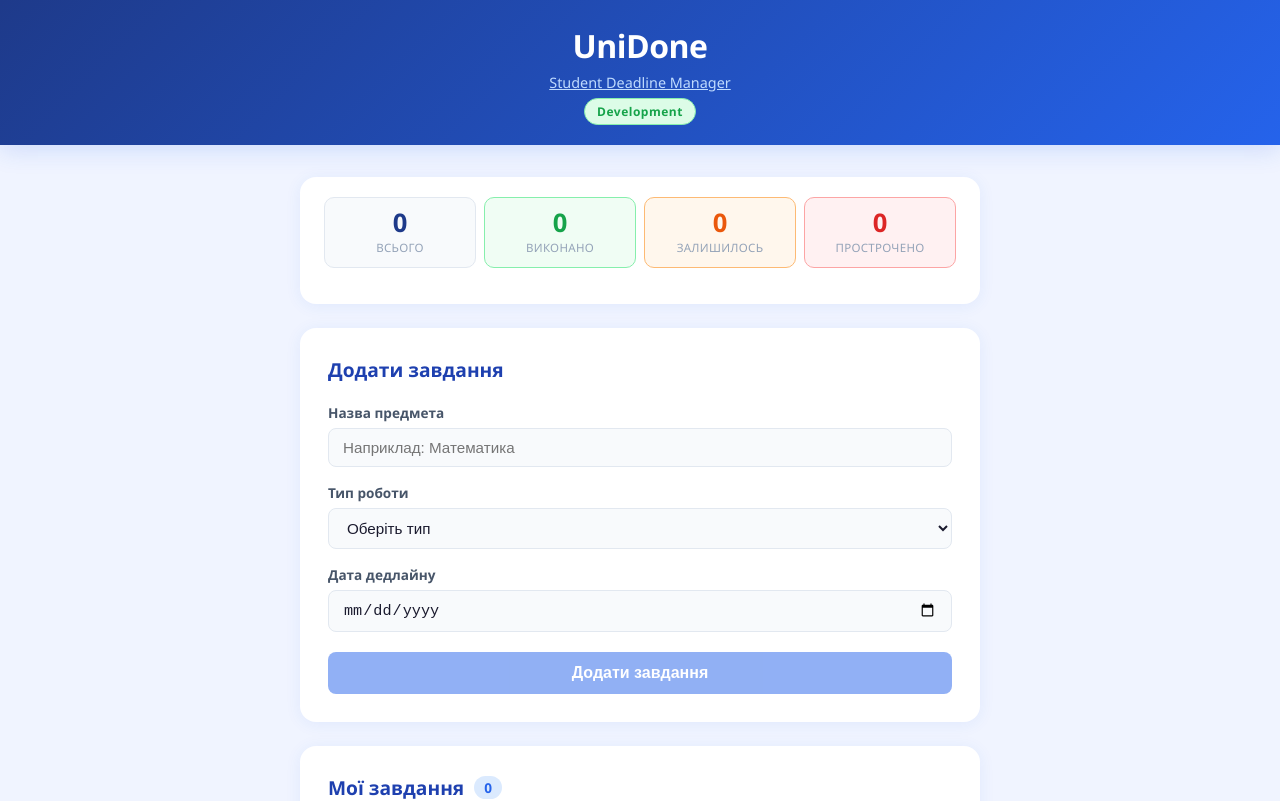
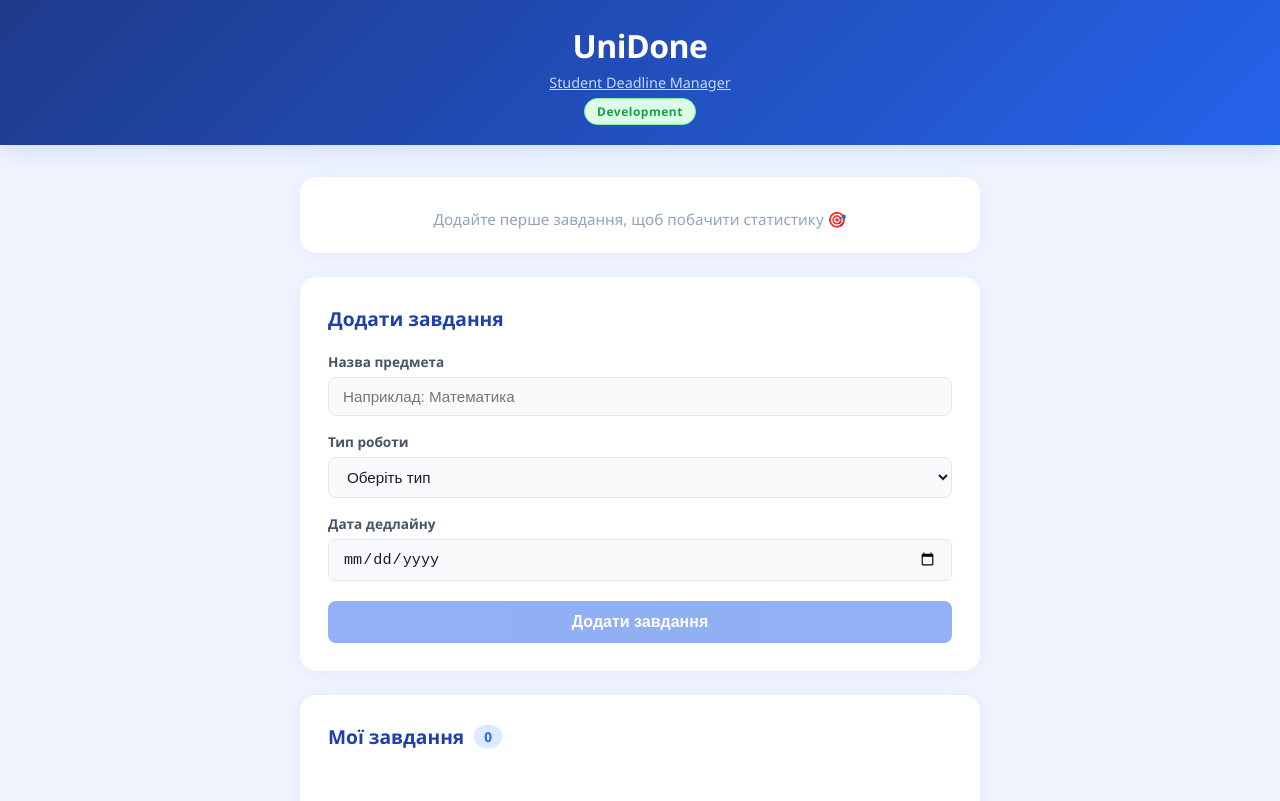
Before and after one commit to Deonnys17/laba1, a Vue app: page / in a window 1280 px wide. Shown: the top 801 px of the page. Built offline with nearby package versions, Linux system fonts and the light colour scheme.

Commit message:
fix: show empty state hint instead of zero counters in StatsBar

```diff
--- a/src/components/StatsBar.vue
+++ b/src/components/StatsBar.vue
@@ -1,6 +1,6 @@
 <template>
   <div class="stats-bar">
-    <div class="stats-row">
+    <div v-if="total > 0" class="stats-row">
       <div class="stat">
         <span class="stat-value">{{ total }}</span>
         <span class="stat-label">Всього</span>
@@ -17,6 +17,10 @@
         <span class="stat-value">{{ overdue }}</span>
         <span class="stat-label">Прострочено</span>
       </div>
+    </div>
+
+    <div v-if="total === 0" class="empty-state">
+      Додайте перше завдання, щоб побачити статистику 🎯
     </div>
 
     <div class="progress-wrap" v-if="total > 0">
@@ -73,6 +77,13 @@ export default {
   padding: 20px 24px;
   box-shadow: 0 2px 16px rgba(37, 99, 235, 0.08);
   margin-bottom: 24px;
+}
+
+.empty-state {
+  text-align: center;
+  color: #94a3b8;
+  font-size: 0.95rem;
+  padding: 12px 0 4px;
 }
 
 .stats-row {
```
